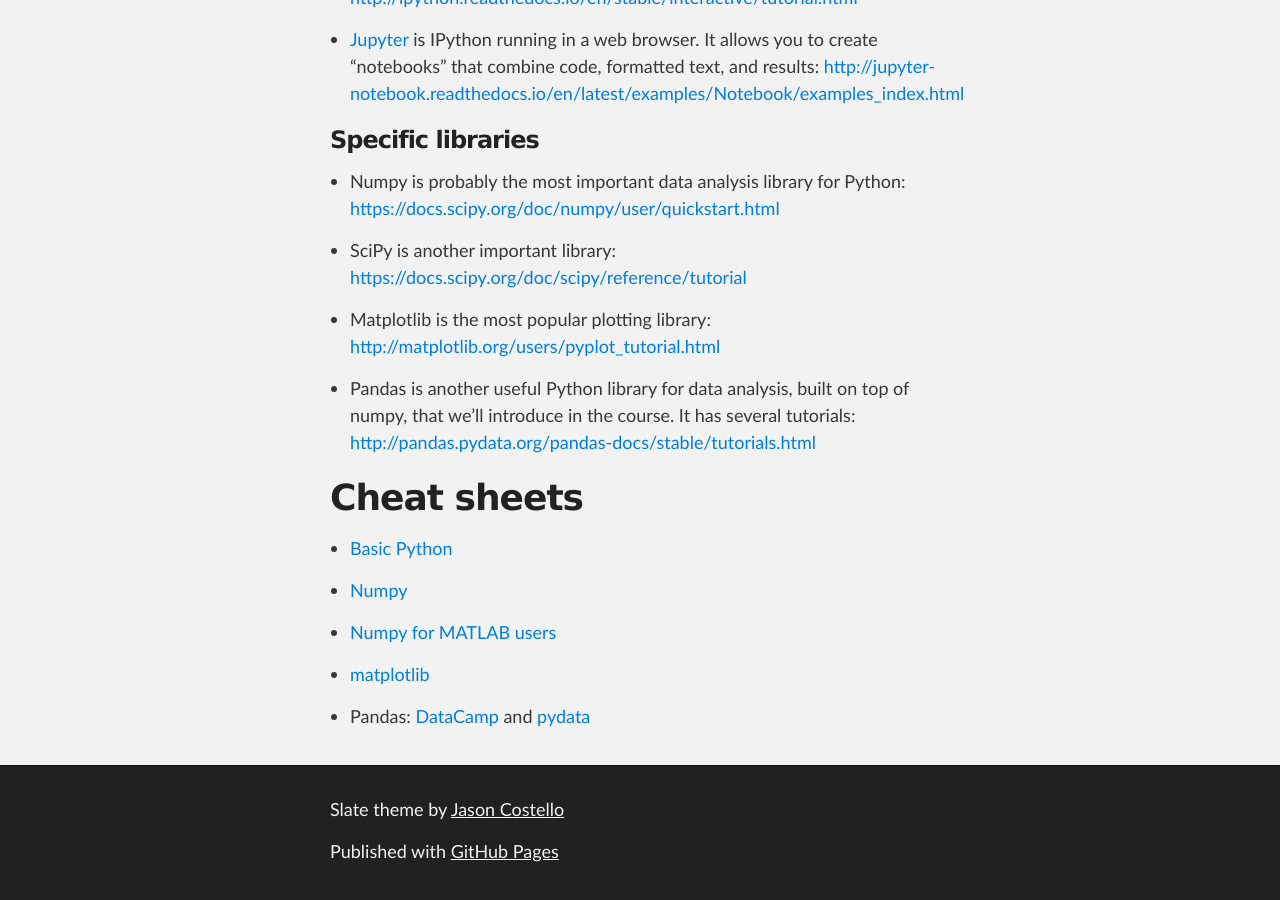
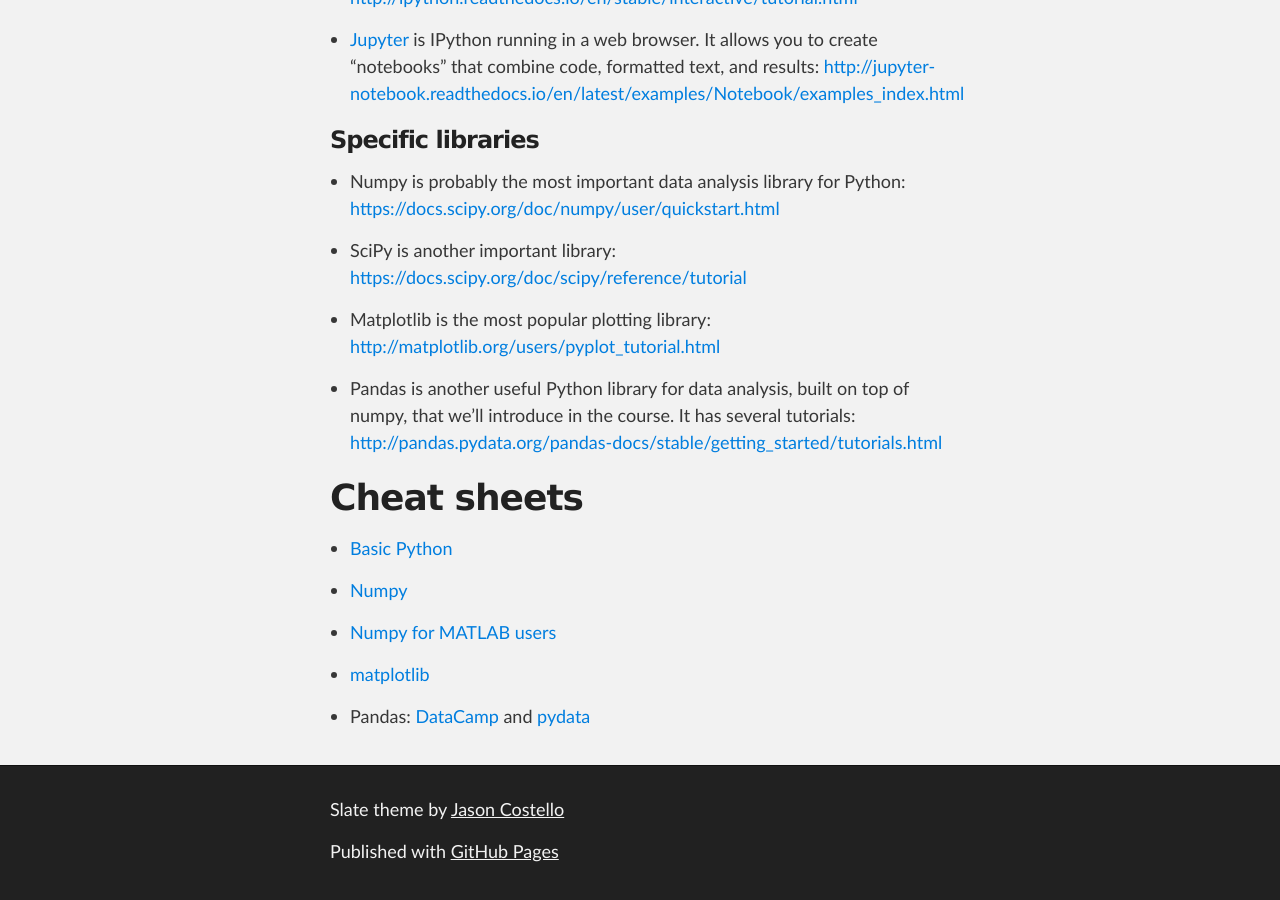
Before and after one commit to SciPyCourse2019/scipycourse2019.github.io, a Jekyll site: the page built from index.md, in a window 1280 px wide and 900 px high, scrolled down 1974 px. Built offline with Jekyll 4.4.1, drawn with Linux system fonts in a browser that asks for light colours.

Commit message:
Update pandas tutorial link

```diff
--- a/index.md
+++ b/index.md
@@ -92,7 +92,7 @@ These are all free, and require no signup or login:
 
 * Pandas is another useful Python library for data analysis, built on top of numpy, that we'll
   introduce in the course. It has several tutorials:
-  <http://pandas.pydata.org/pandas-docs/stable/tutorials.html>
+  <http://pandas.pydata.org/pandas-docs/stable/getting_started/tutorials.html>
 
 # Cheat sheets
 
```
